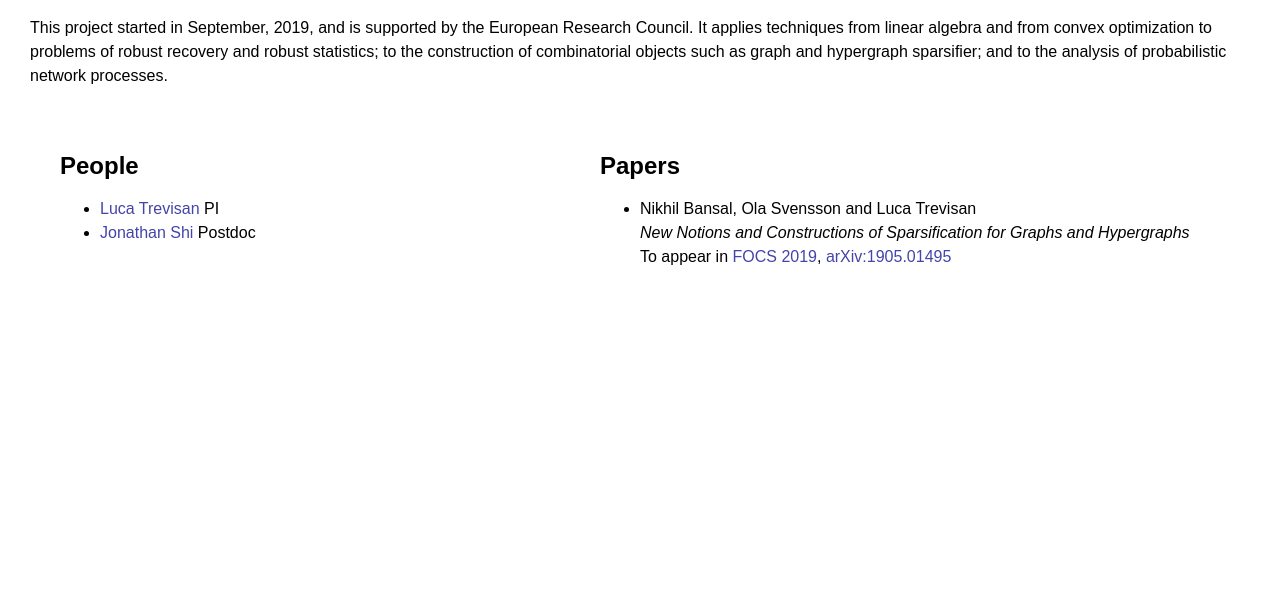
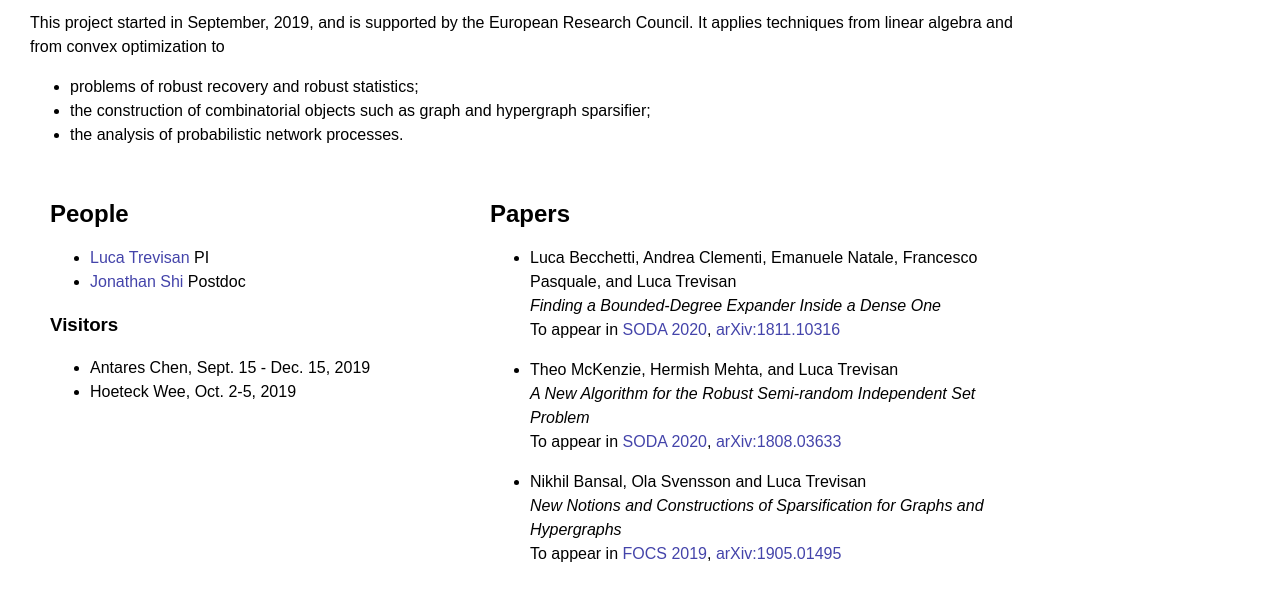
Before and after one commit to sorecodi/sorecodi.github.io, a plain HTML site: page index.html in a window 1280 px wide. Shown: the part 299-901 px from the top of the page. Before the commit the page ends 800 px from the top, so only its background shows below. Drawn offline with Linux system fonts and the light colour scheme.

Commit message:
Added Soda 2020 papers, started visitors list

```diff
--- a/index.html
+++ b/index.html
@@ -2,8 +2,8 @@
   <style>
     .columnpic{float: left; width: 40%}
     .columna{ width: 60%}
-    .columnb{float: left; width: 40%;margin:30px 30px 30px 30px;}
-    .columnc{float: left;width: 50%;margin:30px 30px 30px 30px;}
+    .columnb{float: left; width: 40%;margin:20px 20px 20px 20px;}
+    .columnc{float: left;width: 50%;margin:20px 20px 20px 20px;}
     .row:after{display: table}
   </style>
 
@@ -25,7 +25,7 @@
         <h1>SO Re Co Di</h1>
 
   <h3>Spectral and Optimization
-      Techniques for
+      Techniques<br> for
       Robust Recovery,
 
       Combinatorial Constructions,
@@ -35,7 +35,10 @@
 
 <p>
 
-This project started in September, 2019, and is supported by the European Research Council. It applies techniques from linear algebra and from convex optimization to problems of robust recovery and robust statistics; to the construction of combinatorial objects  such as graph and hypergraph sparsifier; and to the analysis of probabilistic network processes.
+This project started in September, 2019, and is supported by the European Research Council. It applies techniques from linear algebra and from convex optimization to
+<ul>
+    <li> problems of robust recovery and robust statistics;<li> the construction of combinatorial objects  such as graph and hypergraph sparsifier; <li>  the analysis of probabilistic network processes.
+        </ul>
 
 <p>
 
@@ -49,12 +52,38 @@ This project started in September, 2019, and is supported by the European Resear
             </li>
         </ul>
 
+    <h3>Visitors</h3>
+    <ul>
+        <li>Antares Chen, Sept. 15 - Dec. 15, 2019
+            </li>
+        <li>Hoeteck Wee, Oct. 2-5, 2019
+            </li>
+        </ul>
+
     </div>
 
   <div class="columnc">
     <h2>Papers</h2>
 
   <ul>
+
+
+         <li>
+         Luca Becchetti, Andrea Clementi, Emanuele Natale, Francesco Pasquale, and Luca Trevisan<br>
+         <i>Finding a Bounded-Degree Expander Inside a Dense One</i><br>
+         To appear in <a href=https://www.siam.org/Conferences/CM/Conference/soda20>SODA 2020</a>, <a href=https://arxiv.org/abs/1811.10316>arXiv:1811.10316</a>
+         </li>
+
+        <p>
+
+      <li>Theo McKenzie, Hermish Mehta, and Luca Trevisan<br>
+         <i>A New Algorithm for the Robust Semi-random Independent Set Problem</i><br>
+         To appear in <a href=https://www.siam.org/Conferences/CM/Conference/soda20>SODA 2020</a>, <a href=https://arxiv.org/abs/1808.03633>arXiv:1808.03633</a></li>
+
+
+             <p>
+
+
         <li> Nikhil Bansal, Ola Svensson and Luca Trevisan<br>
             <i>New Notions and Constructions of Sparsification for Graphs and Hypergraphs</I><br>
             To appear in <a href=http://focs2019.cs.jhu.edu/>FOCS 2019</a>, <a href=https://arxiv.org/abs/1905.01495>arXiv:1905.01495</a>
--- a/luca.css
+++ b/luca.css
@@ -1,4 +1,4 @@
-body{width: 1200px; margin:30px 30px 30px 30px;font-family:sans-serif;background-color:#FFFFFF;line-height: 150%;}
+body{width: 1000px; margin:30px 30px 30px 30px;font-family:sans-serif;background-color:#FFFFFF;line-height: 150%;}
 
 a{text-decoration:none}
 
```
